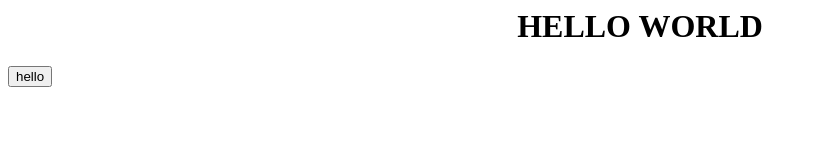
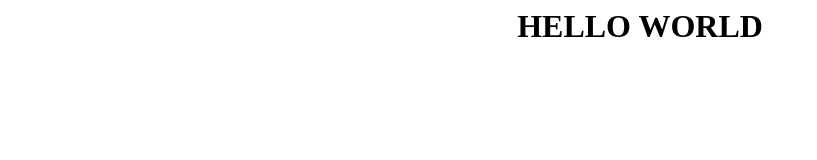
Before and after one commit to saravananibus/mmss, a plain HTML site: page saran.html in a window 1280 px wide. Shown: the whole page, without its empty margins (0-817 px from the left). Drawn offline with Linux system fonts and the light colour scheme.

Commit message:
Update saran.html

```diff
--- a/saran.html
+++ b/saran.html
@@ -2,5 +2,4 @@
 <center><title> hello world </title>
 <bg colour=red>
   <b> <h1> HELLO WORLD </h1> </b></center>
-<button> hello </button>
 </html>
```
